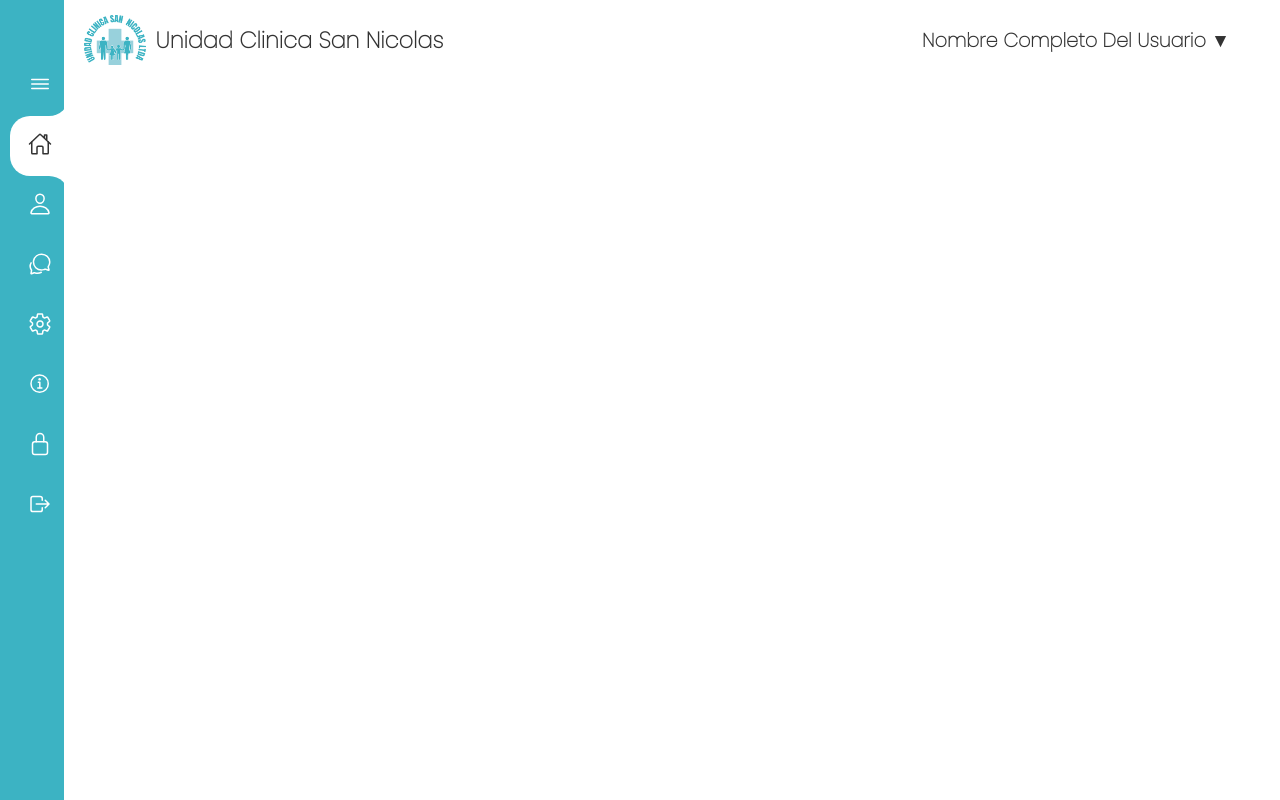
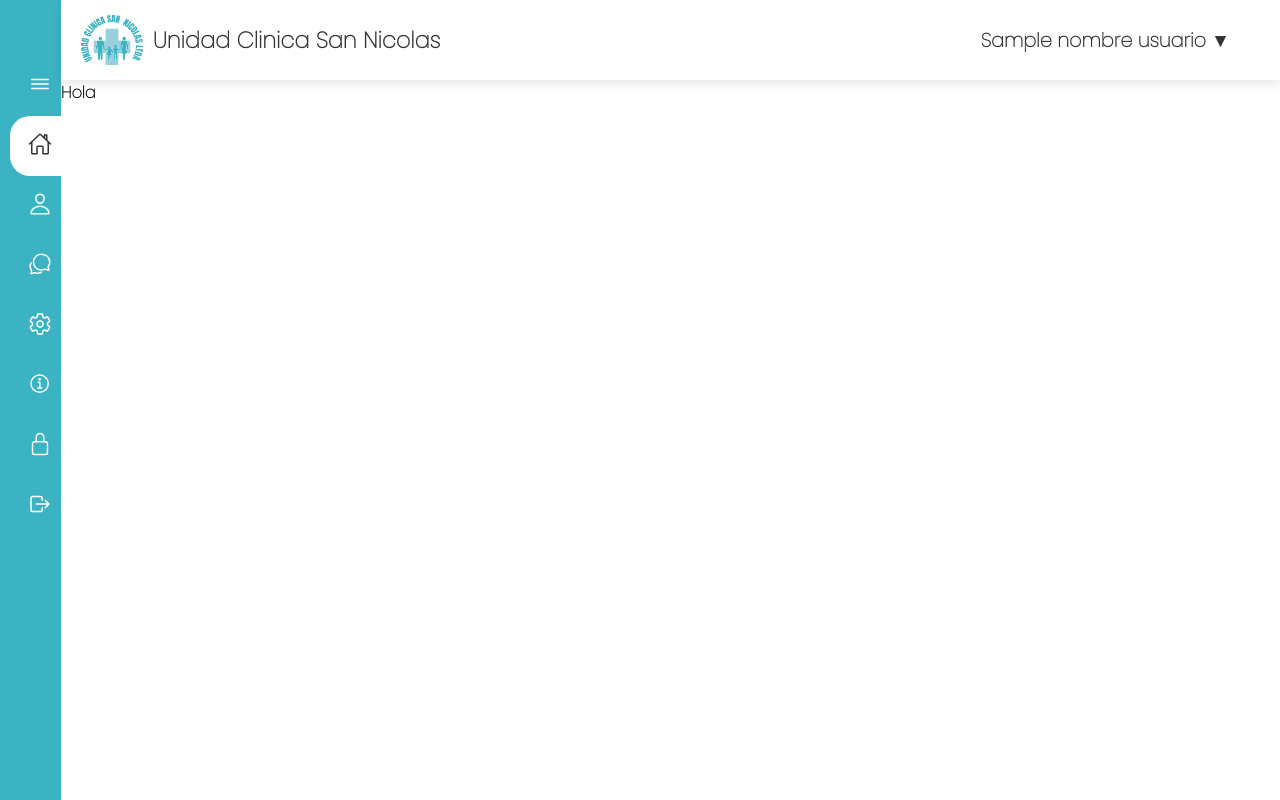
Before and after one commit to thehb12/Proyecto-UCSN, a Flask app: template src/Templates/admin.html in a window 1280 px wide. Run offline with Flask 3, Linux system fonts and the light colour scheme; the template is opened without the code that fills it: most values are stand-ins (such as "Sample title", 1, 10 or a date in 2020); some libraries are stand-ins or nearby versions.

Commit message:
Actualizacion

```diff
--- a/src/Templates/admin.html
+++ b/src/Templates/admin.html
@@ -1,19 +1,33 @@
 <!DOCTYPE html>
 <html lang="en">
+
 <head>
   <meta charset="UTF-8" />
   <meta name="viewport" content="width=device-width, initial-scale=1.0" />
   <title>Admin</title>
   <link rel="stylesheet" href="../static/css/admin.css" />
-    <link
-      rel="stylesheet"
-      href="{{ url_for('static', filename='css/admin.css') }}"
-    />
+  <link rel="stylesheet" href="{{ url_for('static', filename='css/admin.css') }}" />
 </head>
 
 <body>
-    {% include 'menuadmin.html' %} {% include 'header.html' %}
 
+  {% include 'menuadmin.html' %}
+  <main>
+    {% include 'header.html' %}
+    <div class="menu-tablas">
+      <div class="cont-tabla">
+        <div class="main">
+          Hola
+
+        </div>
+      </div>
+      <div class="cont-tabla">
+        <div class="main">
+          Hola 2
+        </div>
+      </div>
+    </div>
+  </main>
   <script>
     {% if mensaje %}
     Swal.fire({
@@ -23,4 +37,6 @@
     {% endif %}
   </script>
 </body>
+
+
 </html>
--- a/src/Templates/header.html
+++ b/src/Templates/header.html
@@ -27,7 +27,7 @@
       </li> -->
       <li class="dropdown">
         <a href="#" class="dropdown-toggle" id="dropdown-toggle-certificados">
-          Nombre Completo Del Usuario <span class="arrow">▼</span>
+          {{ nombre_usuario }} <span class="arrow">▼</span>
         </a>
         <ul class="dropdown-menu" id="dropdown-menu-certificados">
           <li><a href="{{ url_for('perfil') }}">Perfil</a></li>
--- a/src/Templates/menuadmin.html
+++ b/src/Templates/menuadmin.html
@@ -12,39 +12,37 @@
 />
 
 <div class="navigation">
-  <ul>
-    <li class="">
-      <b></b>
-      <b></b>
+  <ul class="menu-list">
+    <div class="listo">
+      <!-- <b></b>
+      <b></b> -->
       <a href="#" class="toggle">
         <span class="icon">
           <ion-icon name="menu-outline" class="open"></ion-icon>
-          <!-- <ion-icon name="close-outline" class="close"></ion-icon> -->
         </span>
-        <!-- <span class="icon"><ion-icon name="person-outline"></ion-icon></span> -->
         <span class="title">Menu</span>
       </a>
-    </li>
-    <li class="list active">
-      <b></b>
-      <b></b>
-      <a href="{{ url_for('admin') }}">
+    </div>
+
+    <li id="list" class="list active">
+      <!-- <b></b>
+      <b></b> -->
+      <a href="#">
         <span class="icon"><ion-icon name="home-outline"></ion-icon></span>
         <span class="title">Home</span>
       </a>
-
     </li>
-    <li class="list">
-      <b></b>
-      <b></b>
-      <a href="{{ url_for('sesion') }}">
+    <li id="list" class="list">
+      <!-- <b></b>
+      <b></b> -->
+      <a href="#">
         <span class="icon"><ion-icon name="person-outline"></ion-icon></span>
         <span class="title">Profile</span>
       </a>
     </li>
-    <li class="list">
-      <b></b>
-      <b></b>
+    <li id="list" class="list">
+      <!-- <b></b>
+      <b></b> -->
       <a href="#">
         <span class="icon"
           ><ion-icon name="chatbubbles-outline"></ion-icon
@@ -52,17 +50,17 @@
         <span class="title">Message</span>
       </a>
     </li>
-    <li class="list">
-      <b></b>
-      <b></b>
+    <li id="list" class="list">
+      <!-- <b></b>
+      <b></b> -->
       <a href="#">
         <span class="icon"><ion-icon name="settings-outline"></ion-icon></span>
         <span class="title">Setting</span>
       </a>
     </li>
-    <li class="list">
-      <b></b>
-      <b></b>
+    <li id="list" class="list">
+      <!-- <b></b>
+      <b></b> -->
       <a href="#">
         <span class="icon"
           ><ion-icon name="information-circle-outline"></ion-icon
@@ -70,9 +68,9 @@
         <span class="title">Help</span>
       </a>
     </li>
-    <li class="list">
-      <b></b>
-      <b></b>
+    <li id="list" class="list">
+      <!-- <b></b>
+      <b></b> -->
       <a href="#">
         <span class="icon"
           ><ion-icon name="lock-closed-outline"></ion-icon
@@ -80,9 +78,9 @@
         <span class="title">Password</span>
       </a>
     </li>
-    <li class="list">
-      <b></b>
-      <b></b>
+    <li id="cerrar" class="list">
+      <!-- <b></b>
+      <b></b> -->
       <a href="{{ url_for('cerrar_sesion') }}">
         <span class="icon"><ion-icon name="log-out-outline"></ion-icon></span>
         <span class="title">Cerrar Sesion</span>
--- a/src/Templates/sesion.html
+++ b/src/Templates/sesion.html
@@ -12,7 +12,7 @@
   </head>
 
   <body>
-    {% include 'menuadmin.html' %} {% include 'header.html' %}
+    {% include 'menupersonas.html' %} {% include 'header.html' %}
 
     <script>
       {% if mensaje %}
--- a/src/app.py
+++ b/src/app.py
@@ -16,10 +16,10 @@
 def index():
     if 'cargo' in session:
         cargo = session['cargo']
-        if cargo == 'admin':
-            return redirect(url_for('admin'))
+        if cargo == 'Admin':
+            return redirect('/admin')
         else:
-            return render_template('sesion.html')
+            return redirect('/sesion')
     return render_template('index.html')
 # @app.route('/')
 # def index():
@@ -92,22 +92,31 @@
 
 @app.route('/admin')
 def admin():
-    if 'cargo' in session:
-        response = make_response(render_template('admin.html'))
-        response.headers['Cache-Control'] = 'no-cache, no-store, must-revalidate'  # Deshabilitar la caché
-        return response
+    if 'cargo'  in session :
+        cargo = session['cargo']
+        nombre_usuario = session.get('nombres')
+        if cargo == 'Admin':
+            response = make_response(render_template('admin.html', nombre_usuario=nombre_usuario))
+            response.headers['Cache-Control'] = 'no-cache, no-store, must-revalidate'  # Deshabilitar la caché
+            return response
+        else:
+            return redirect('/')
     else:
-        return redirect(url_for('index'))
+        return redirect('/')
 
 @app.route('/sesion')
 def sesion():
     if 'cargo' in session:
-        response = make_response(render_template('sesion.html'))
-        response.headers['Cache-Control'] = 'no-cache, no-store, must-revalidate'  # Deshabilitar la caché
-        return response
+        cargo = session['cargo']
+        nombre_usuario = session.get('nombres')
+        if cargo != 'Admin':
+            response = make_response(render_template('sesion.html', nombre_usuario=nombre_usuario))
+            response.headers['Cache-Control'] = 'no-cache, no-store, must-revalidate'  # Deshabilitar la caché
+            return response
+        else:
+            return redirect('/')
     else:
-        flash('Acceso no autorizado', 'error')
-        return redirect(url_for('index'))
+        return redirect('/')
 
 
 @app.route('/perfil')
--- a/src/static/css/admin.css
+++ b/src/static/css/admin.css
@@ -2,15 +2,43 @@
 
 
 
-html, body {
+html,
+body {
+  margin: 0;
+  padding: 0;
+  box-sizing: border-box;
+  font-family: "Poppins", sans-serif;
+  font-weight: bold;
+  width: 100%;
+  height: 100%;
+  min-height: 100vh;
+  background: #fff;
+}
 
-    margin: 0;
-    padding: 0;
-    box-sizing: border-box;
-    font-family: 'Poppins', sans-serif;
-    font-weight: bold;
+body {
+  display: flex;
+}
+
+main {
+    /* background-color: blue; */
     width: 100%;
     height: 100%;
-    min-height: 100vh;
-    background: #fff;
+    /* display: flex; */
 }
+.menu-tablas{
+    width: 100%;
+    height: 90%;
+    /* background-color: red; */
+}
+.cont-tabla {
+    display: none;
+    width: 100%;
+    height: 100%;
+    /* background-color: yellow; */
+    /* border: 1px solid black; */
+}
+.main{
+    /* background-color: yellow; */
+    width: 100%;
+    height: 100%;
+}
--- a/src/static/css/header.css
+++ b/src/static/css/header.css
@@ -1,8 +1,8 @@
 header {
   display: flex;
   /* justify-content: space-between; */
-  /* box-shadow: 0 4px 10px rgba(0, 0, 0, 0.1); */
-  width: 95%;
+  box-shadow: 0 4px 10px rgba(0, 0, 0, 0.1);
+  width: 100%;
   height: 10%;
   /* background-color: rgba(255, 255, 0, 0.29); */
 }
--- a/src/static/css/menuadmin.css
+++ b/src/static/css/menuadmin.css
@@ -1,29 +1,13 @@
-@import url('https://fonts.googleapis.com/css2?family=Poppins:wght@100&display=swap');
+@import url("https://fonts.googleapis.com/css2?family=Poppins:wght@100&display=swap");
 
 
-
-html, body {
-
-    margin: 0;
-    padding: 0;
-    box-sizing: border-box;
-    font-family: 'Poppins', sans-serif;
-    font-weight: bold;
-    width: 100%;
-    height: 100%;
-    min-height: 100vh;
-    background: #fff;
-}
-body{
-    display: flex;
-}
 .navigation {
   /* position: fixed; */
   /* top: 0px; */
   /* left: 10px; */
   /* bottom: 0px; */
   /* width: 70px; */
-    width: 4.60%;
+  width: 4.6%;
   height: 100%;
   overflow: hidden;
   /* border-radius: 10px; */
@@ -35,7 +19,6 @@
   overflow-x: hidden;
 }
 
-
 .navigation ul {
   /* position: absolute; */
   /* top: 0; */
@@ -44,6 +27,7 @@
   padding-left: 5px;
   padding-top: 40px;
 }
+
 .navigation ul li {
   position: relative;
   list-style: none;
@@ -60,8 +44,9 @@
   background: #fff;
   display: none;
 }
+
 .navigation ul li b:nth-child(1)::before {
-    content: '';
+  content: "";
   position: absolute;
   top: 0;
   left: 0;
@@ -70,6 +55,7 @@
   border-bottom-right-radius: 20px;
   background: #3cb3c3;
 }
+
 .navigation ul li b:nth-child(2) {
   position: absolute;
   bottom: -20px;
@@ -78,8 +64,9 @@
   background: #fff;
   display: none;
 }
+
 .navigation ul li b:nth-child(2)::before {
-    content: '';
+  content: "";
   position: absolute;
   top: 0;
   left: 0;
@@ -106,9 +93,11 @@
   line-height: 70px;
   text-align: center;
 }
+
 .navigation ul li a .icon ion-icon {
   font-size: 1.5em;
 }
+
 .navigation ul li a .title {
   position: relative;
   display: block;
@@ -118,19 +107,96 @@
   white-space: normal;
 }
 
-
 .navigation ul li.active a {
   color: #333;
 }
+
 .navigation ul li.active b:nth-child(1),
 .navigation ul li.active b:nth-child(2) {
-    display:block;
+  display: block;
 }
 
 .navigation ul li.active {
   background: #fff;
 }
+
 .navigation.active {
-
   width: 19.55%;
 }
+
+.listo {
+  position: relative;
+  list-style: none;
+  width: 100%;
+  border-top-left-radius: 20px;
+  border-bottom-left-radius: 20px;
+}
+
+
+.listo a {
+  position: relative;
+  display: block;
+  width: 100%;
+  display: flex;
+  text-decoration: none;
+  color: #fff;
+}
+
+.listo a .icon {
+  position: relative;
+  display: block;
+  min-width: 60px;
+  height: 60px;
+  line-height: 70px;
+  text-align: center;
+}
+
+.listo a .icon ion-icon {
+  font-size: 1.5em;
+}
+
+.listo a .title {
+  position: relative;
+  display: block;
+  padding-left: 10px;
+  height: 60px;
+  line-height: 60px;
+  white-space: normal;
+}
+
+.listo.active a {
+  color: #333;
+}
+
+.listo.active b:nth-child(1),
+.listo.active b:nth-child(2) {
+  display: block;
+}
+
+.listo.active {
+  background: #fff;
+}
+
+.listo.active {
+  width: 19.55%;
+}
+
+#cerrar:hover {
+  background-color: white;
+  color: red;
+}
+
+#cerrar a:hover {
+  /* background-color: red; */
+  color: red;
+}
+
+#list:hover {
+  background-color: white;
+  color: #333;
+}
+
+#list a:hover {
+  /* background-color: white; */
+  color: #333;
+}
```
Also changed, not shown: src/Templates/menupersonas.html (added, +56 -0 lines), src/static/js/menu.js (+32 -19 lines). Lines whose indentation alone changed are shown as unchanged.
